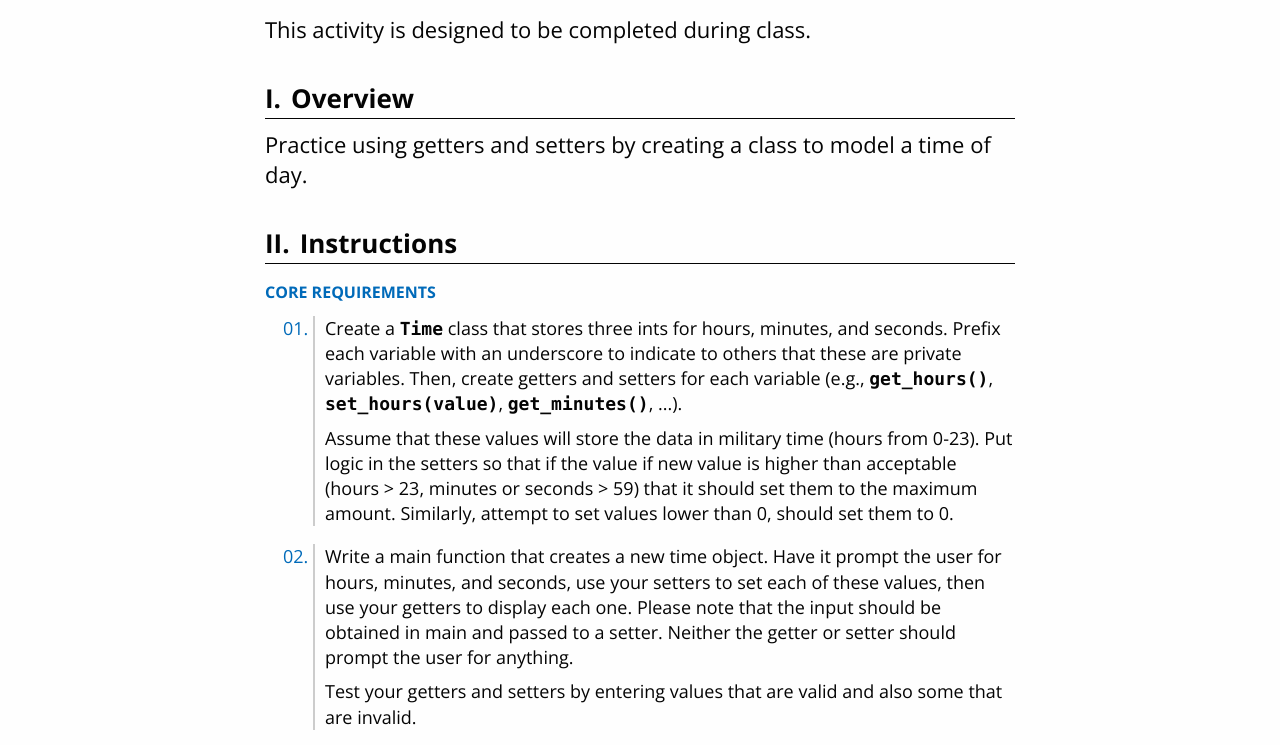
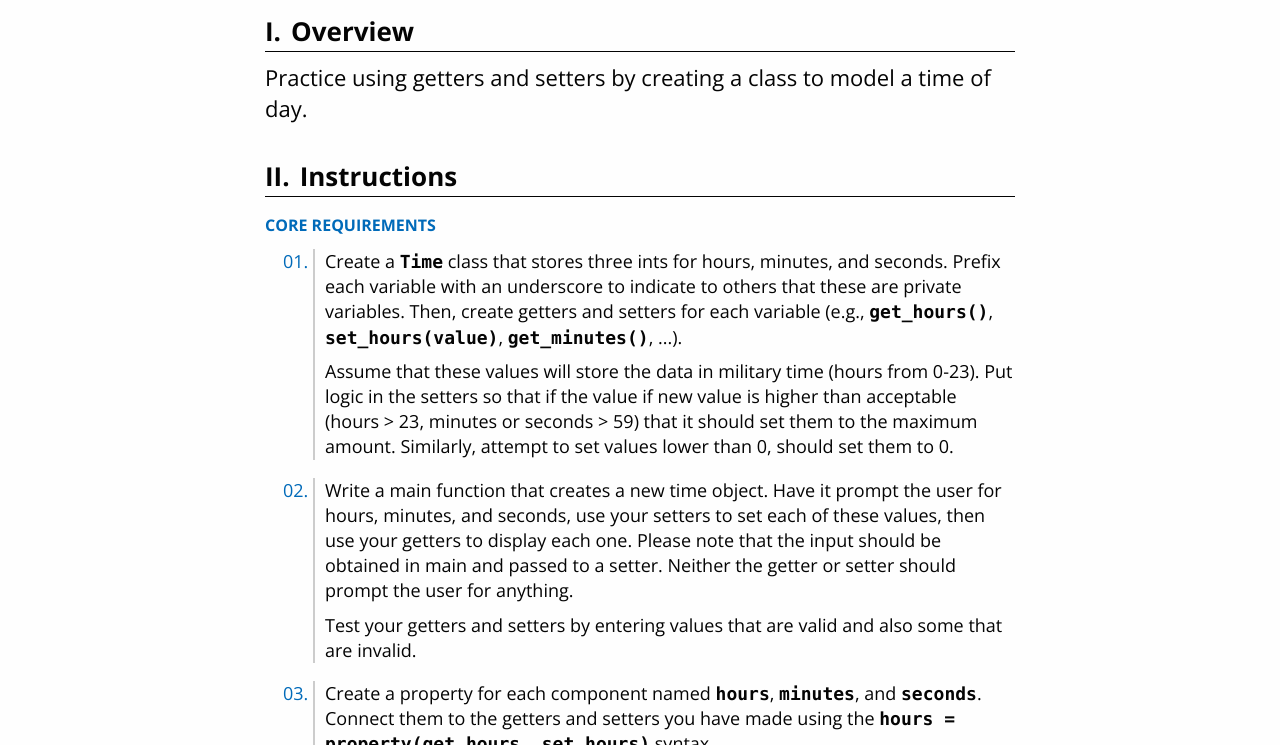
Before and after one commit to byui-burton/cs241p-course, a plain HTML site: page week08/team.html in a window 1280 px wide. Shown: the part 169-914 px from the top of the page. Drawn offline with nearby package versions, Linux system fonts and the light colour scheme.

Commit message:
removed in class

```diff
--- a/week08/team.html
+++ b/week08/team.html
@@ -14,9 +14,6 @@
 </div>
     <article>
         <h2>08 Teach : Team Activity - Getters / Setters</h2>
-
-        <p>This activity is designed to be completed during class.
-        </p>
 
         <h3>Overview</h3>
         <p>Practice using getters and setters by creating a class to model a time of day.</p>
```
